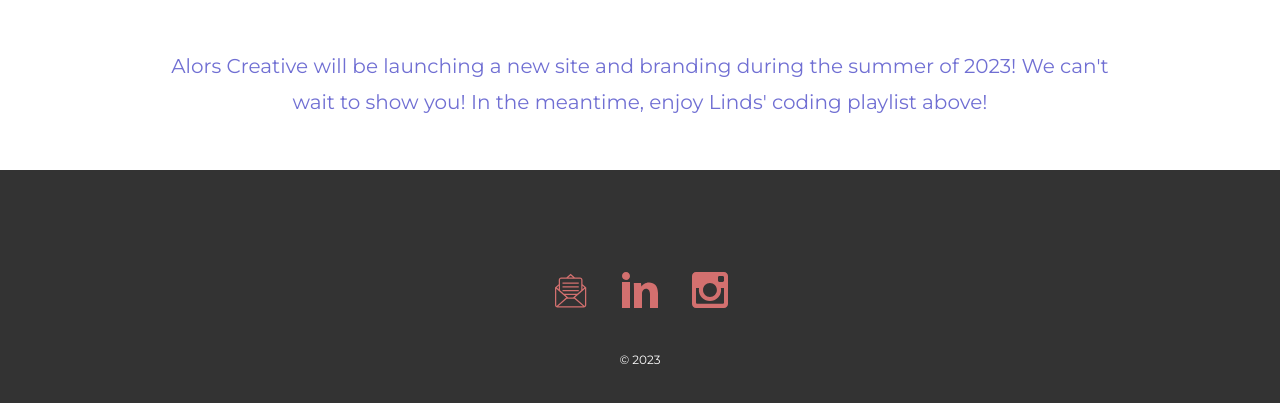
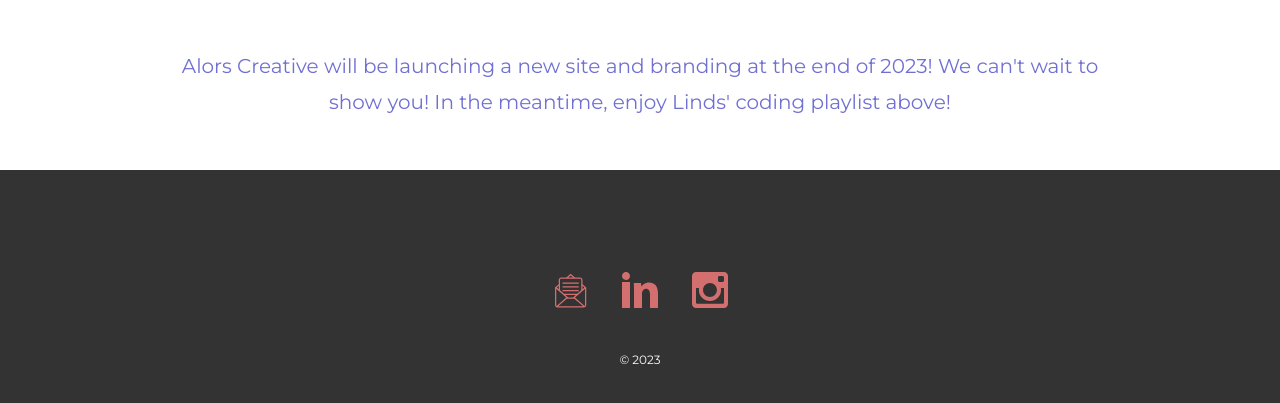
Before and after one commit to alorscreative/alors-creative-temp-site, a website: page index.html in a window 1280 px wide. Shown: the part 3766-4169 px from the top of the page. Drawn offline with Linux system fonts and the light colour scheme; a web font is replaced by a local one.

Commit message:
Updated new branding and website message

```diff
--- a/index.html
+++ b/index.html
@@ -285,7 +285,7 @@
 
         <section class="new-site-soon">
             <div class="new-site-soon__body" style="display: flex; justify-content: center;">
-                <p style="width: 80%; line-height: 1.8;">Alors Creative will be launching a new site and branding during the summer of 2023! We can't wait to show you! In the meantime, enjoy Linds' coding playlist above!</p>
+                <p style="width: 80%; line-height: 1.8;">Alors Creative will be launching a new site and branding at the end of 2023! We can't wait to show you! In the meantime, enjoy Linds' coding playlist above!</p>
             </div>
         </section>
 
```
